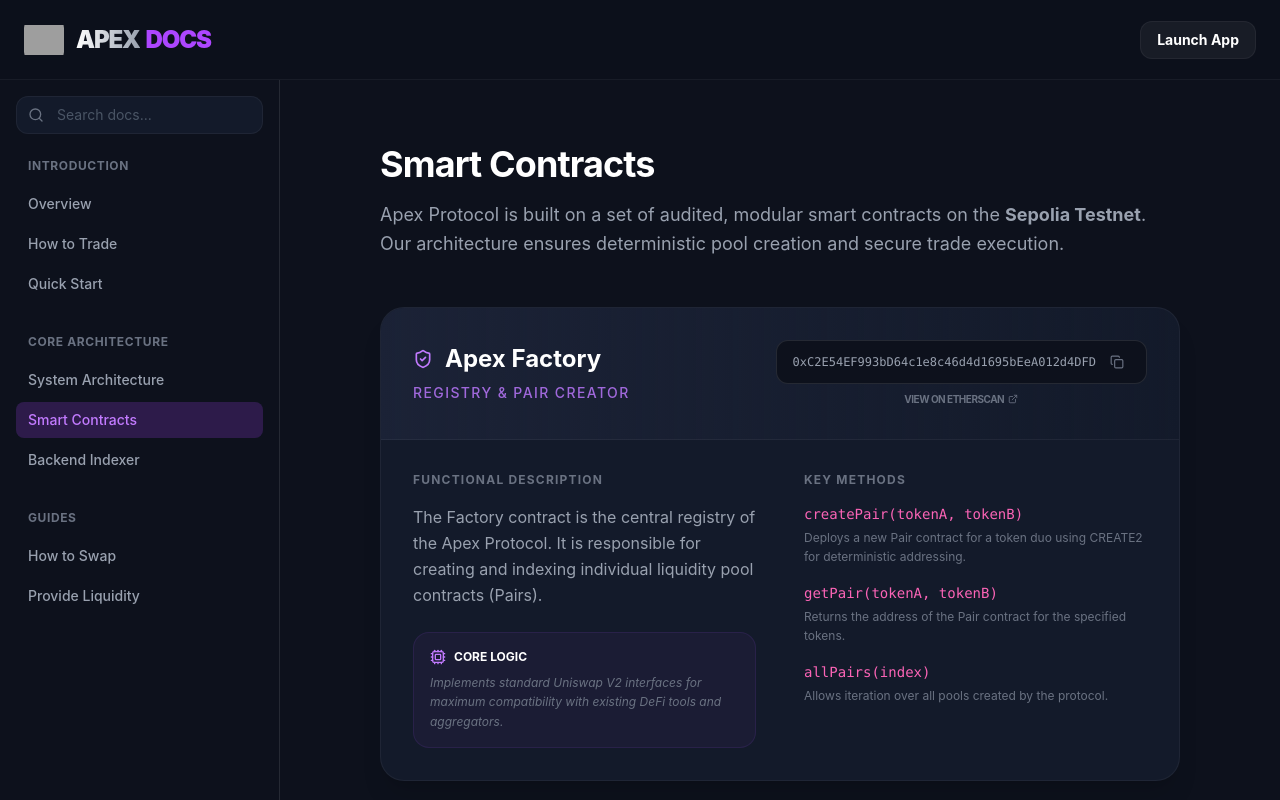
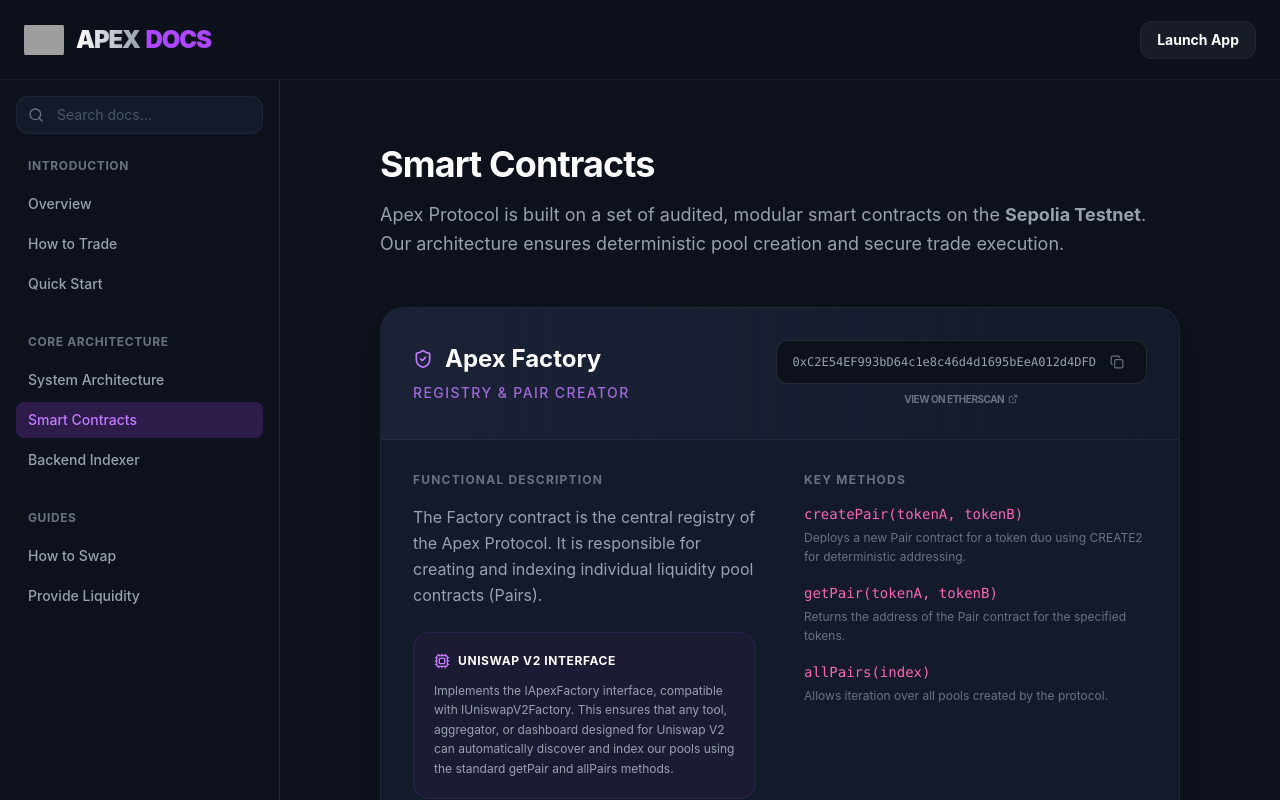
Before and after one commit to Apex-DEX/apex-dex-docs, a React (Vite) app: page / in a window 1280 px wide. Both pictures are taken after a click on the button "Smart Contracts". Shown: the top 800 px of the page. Built offline with nearby package versions, Linux system fonts and the light colour scheme; no server answers; grey boxes are pictures that could not be loaded.

Commit message:
docs: add token icons and detailed interface descriptions

```diff
--- a/src/components/Sections/Contracts.tsx
+++ b/src/components/Sections/Contracts.tsx
@@ -3,6 +3,24 @@
 export function Contracts() {
   const copyToClipboard = (text: string) => {
     navigator.clipboard.writeText(text);
+  };
+
+  const getTokenIcon = (symbol: string) => {
+    const icons: Record<string, string> = {
+      USDT: 'https://raw.githubusercontent.com/trustwallet/assets/master/blockchains/ethereum/assets/0xdAC17F958D2ee523a2206206994597C13D831ec7/logo.png',
+      USDC: 'https://raw.githubusercontent.com/trustwallet/assets/master/blockchains/ethereum/assets/0xA0b86991c6218b36c1d19D4a2e9Eb0cE3606eB48/logo.png',
+      DAI: 'https://raw.githubusercontent.com/trustwallet/assets/master/blockchains/ethereum/assets/0x6B175474E89094C44Da98b954EedeAC495271d0F/logo.png',
+      WBTC: 'https://raw.githubusercontent.com/trustwallet/assets/master/blockchains/ethereum/assets/0x2260FAC5E5542a773Aa44fBCfeDf7C193bc2C599/logo.png',
+      LINK: 'https://raw.githubusercontent.com/trustwallet/assets/master/blockchains/ethereum/assets/0x514910771AF9Ca656af840dff83E8264EcF986CA/logo.png',
+      WETH: 'https://raw.githubusercontent.com/trustwallet/assets/master/blockchains/ethereum/assets/0xC02aaA39b223FE8D0A0e5C4F27ead9083C756Cc2/logo.png',
+      UNI: 'https://raw.githubusercontent.com/trustwallet/assets/master/blockchains/ethereum/assets/0x1f9840a85d5aF5bf1D1762F925BDADdC4201F984/logo.png',
+      AAVE: 'https://raw.githubusercontent.com/trustwallet/assets/master/blockchains/ethereum/assets/0x7Fc66500c84A76Ad7e9c93437bFc5Ac33E2EEaE9/logo.png',
+      MKR: 'https://raw.githubusercontent.com/trustwallet/assets/master/blockchains/ethereum/assets/0x9f8F72aA9304c8B593d555F12eF6589cC3A579A2/logo.png',
+      ARB: 'https://raw.githubusercontent.com/trustwallet/assets/master/blockchains/ethereum/assets/0xB50721BCf8d4471391900f8d9F7f5597945d39C0/logo.png', // Arbitrum logo
+      OP: 'https://raw.githubusercontent.com/trustwallet/assets/master/blockchains/ethereum/assets/0x4200000000000000000000000000000000000042/logo.png', // Optimism logo
+      SHIB: 'https://raw.githubusercontent.com/trustwallet/assets/master/blockchains/ethereum/assets/0x95aD61b0a150d79219dcf64E1E6Cc01f0B64C4cE/logo.png',
+    };
+    return icons[symbol] || '';
   };
 
   const coreContracts = [
@@ -11,6 +29,7 @@
       address: '0xC2E54EF993bD64c1e8c46d4d1695bEeA012d4DFD',
       role: 'Registry & Pair Creator',
       description: 'The Factory contract is the central registry of the Apex Protocol. It is responsible for creating and indexing individual liquidity pool contracts (Pairs).',
+      logic: 'Implements the IApexFactory interface, compatible with IUniswapV2Factory. This ensures that any tool, aggregator, or dashboard designed for Uniswap V2 can automatically discover and index our pools using the standard getPair and allPairs methods.',
       methods: [
         { name: 'createPair(tokenA, tokenB)', desc: 'Deploys a new Pair contract for a token duo using CREATE2 for deterministic addressing.' },
         { name: 'getPair(tokenA, tokenB)', desc: 'Returns the address of the Pair contract for the specified tokens.' },
@@ -22,6 +41,7 @@
       address: '0xf1026084F75375070e71442387896CA1314bC6e0',
       role: 'Trading Interface',
       description: 'The Router is the primary entry point for users. It simplifies interactions by handling complex logic like multi-hop swaps and liquidity calculations.',
+      logic: 'Implements the IApexRouter02 interface, inheriting from IUniswapV2Router02. This compatibility allows developers to use standard SDKs (like Uniswap SDK) to generate trade paths and call data. It handles safe token transfers and provides the essential "AmountOut" calculations.',
       methods: [
         { name: 'addLiquidity(...)', desc: 'Adds liquidity to a pool, handling token transfers and LP token minting.' },
         { name: 'swapExactTokensForTokens(...)', desc: 'Executes a swap while ensuring the output meet the users slippage requirements.' },
@@ -33,6 +53,7 @@
       address: '0xa07f21c1e27989ae329adf4e41498e65258955da',
       role: 'Liquidity Pool (AMM)',
       description: 'The Pair contract implements the Automated Market Maker (AMM) logic. Every pair of tokens (e.g., USDT/USDC) has its own unique Pair contract deployed by the Factory.',
+      logic: 'Implements the IApexPair interface, compliant with IUniswapV2Pair and ERC20. It manages the Constant Product (x * y = k) invariant and issues LP tokens to providers. Its compatibility ensures that external price oracles and analytics tools can read reserves directly.',
       methods: [
         { name: 'swap(amount0Out, amount1Out, ...)', desc: 'The core function that moves tokens in/out of the pool based on the Constant Product formula.' },
         { name: 'mint(to)', desc: 'Low-level function to mint LP tokens when liquidity is added.' },
@@ -99,14 +120,14 @@
             <div className="p-8 grid lg:grid-cols-2 gap-12">
               <div>
                 <h4 className="text-xs font-bold text-gray-500 uppercase tracking-widest mb-4">Functional Description</h4>
-                <p className="text-gray-400 leading-relaxed">{contract.description}</p>
-                <div className="mt-6 p-4 bg-purple-500/5 rounded-2xl border border-purple-500/10">
-                  <div className="flex items-center gap-2 mb-2">
+                <p className="text-gray-400 leading-relaxed mb-6">{contract.description}</p>
+                <div className="p-5 bg-purple-500/5 rounded-2xl border border-purple-500/10">
+                  <div className="flex items-center gap-2 mb-3">
                     <Cpu className="w-4 h-4 text-purple-400" />
-                    <span className="text-xs font-bold text-white uppercase">Core Logic</span>
+                    <span className="text-xs font-bold text-white uppercase tracking-wider">Uniswap V2 Interface</span>
                   </div>
-                  <p className="text-xs text-gray-500 italic leading-relaxed">
-                    Implements standard Uniswap V2 interfaces for maximum compatibility with existing DeFi tools and aggregators.
+                  <p className="text-xs text-gray-400 leading-relaxed">
+                    {contract.logic}
                   </p>
                 </div>
               </div>
@@ -139,8 +160,12 @@
           <div key={token.address} className="bg-[#131A2A] border border-white/5 p-4 rounded-2xl hover:border-amber-500/30 transition-all group">
             <div className="flex items-center justify-between mb-3">
               <div className="flex items-center gap-3">
-                <div className="w-8 h-8 rounded-full bg-linear-to-br from-gray-700 to-gray-800 flex items-center justify-center font-bold text-xs text-white">
-                  {token.symbol[0]}
+                <div className="w-8 h-8 rounded-full overflow-hidden bg-white/5 flex items-center justify-center border border-white/10 group-hover:border-amber-500/30 transition-all">
+                  {getTokenIcon(token.symbol) ? (
+                    <img src={getTokenIcon(token.symbol)} alt={token.symbol} className="w-full h-full object-cover" />
+                  ) : (
+                    <span className="font-bold text-xs text-white">{token.symbol[0]}</span>
+                  )}
                 </div>
                 <span className="font-bold text-white">{token.symbol}</span>
               </div>
```
